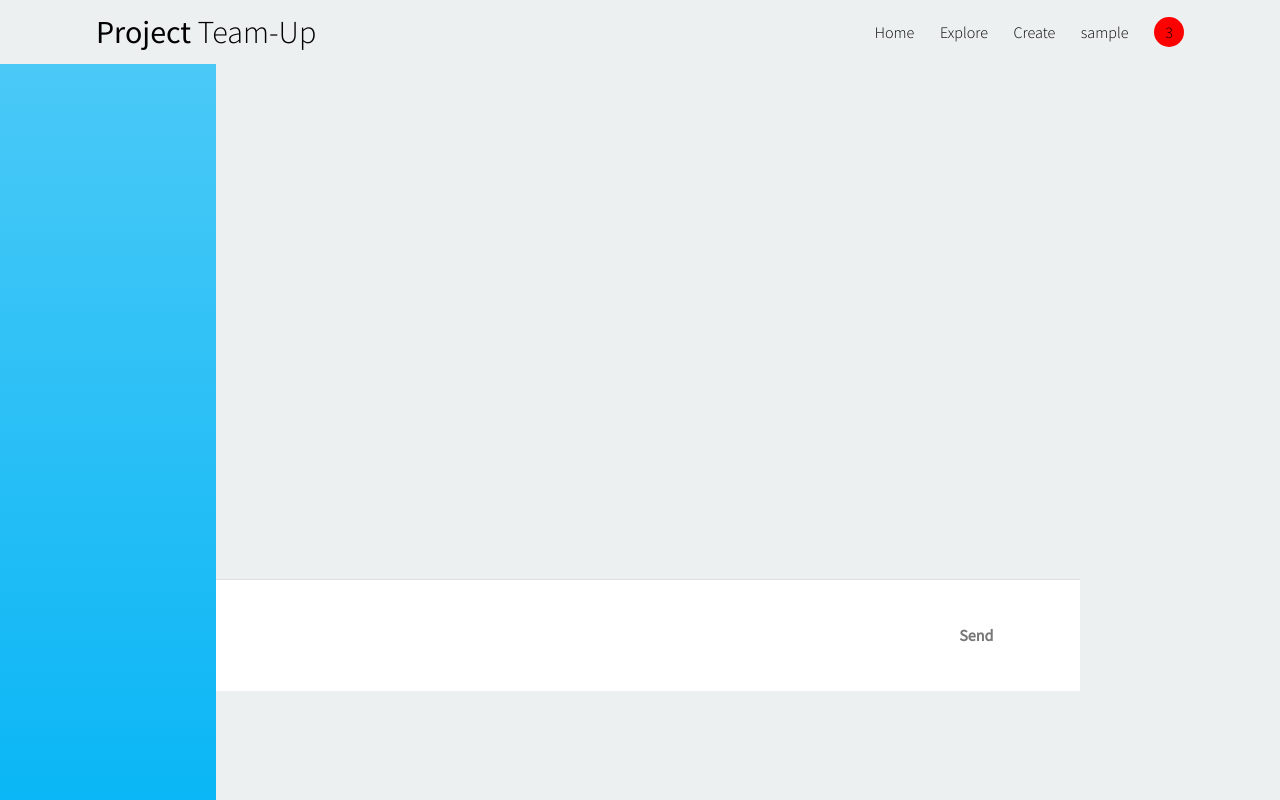
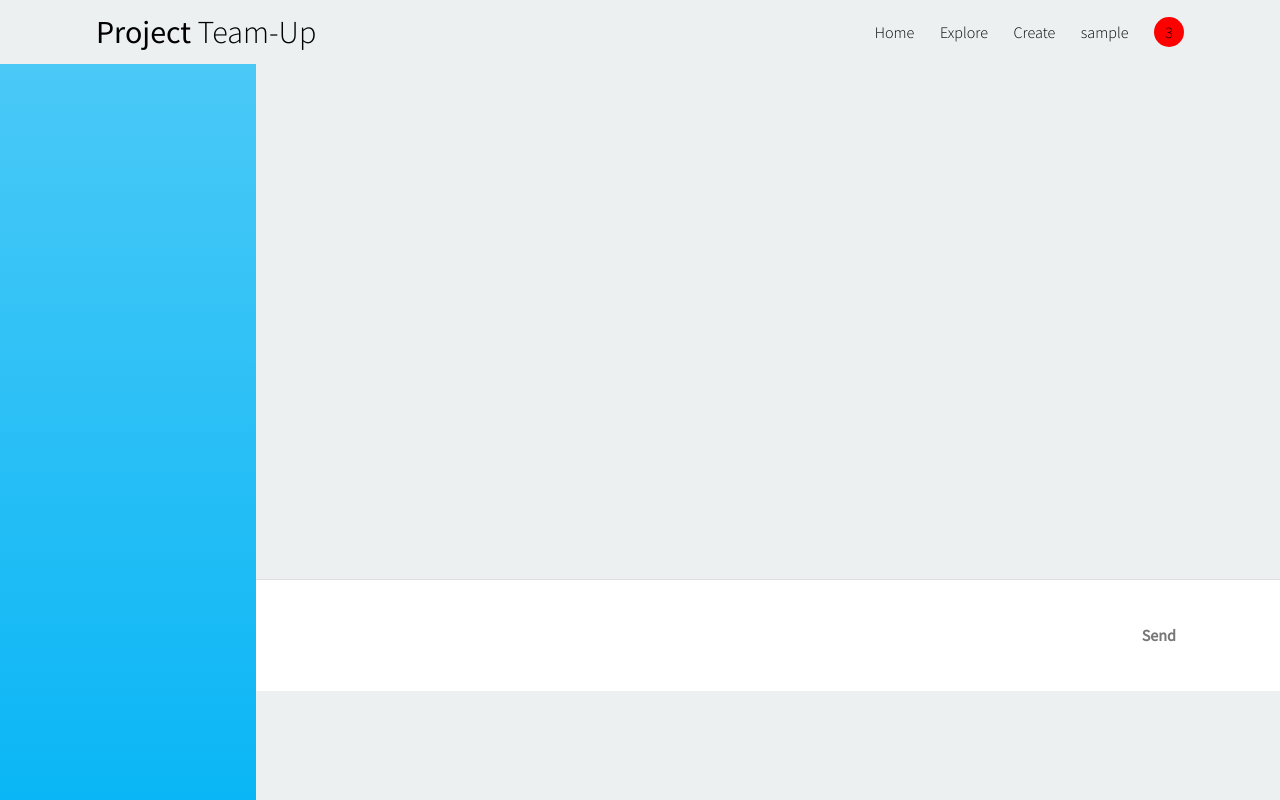
Before and after one commit to GustavOnsberg/PrjctTeamup, a PHP site: page /chat.php in a window 1280 px wide. Run offline with PHP 8.4, Linux system fonts and the light colour scheme; the visitor is signed in with stand-in values (Sample User, id 1); data that the repository does not hold is empty; some libraries are stand-ins or nearby versions.

Commit message:
Edited width on Chat
Changed wrapper width on the Chat page

```diff
--- a/public_html/chat.php
+++ b/public_html/chat.php
@@ -24,7 +24,7 @@ include('php_includes/header.php');
             overflow:hidden; /*to remove the slidebar from the screen*/
           }
           div.wrapper{
-            width: 1080px;
+            width: 1282px;
           }
           div.menubar{
             width: 20%;
```
